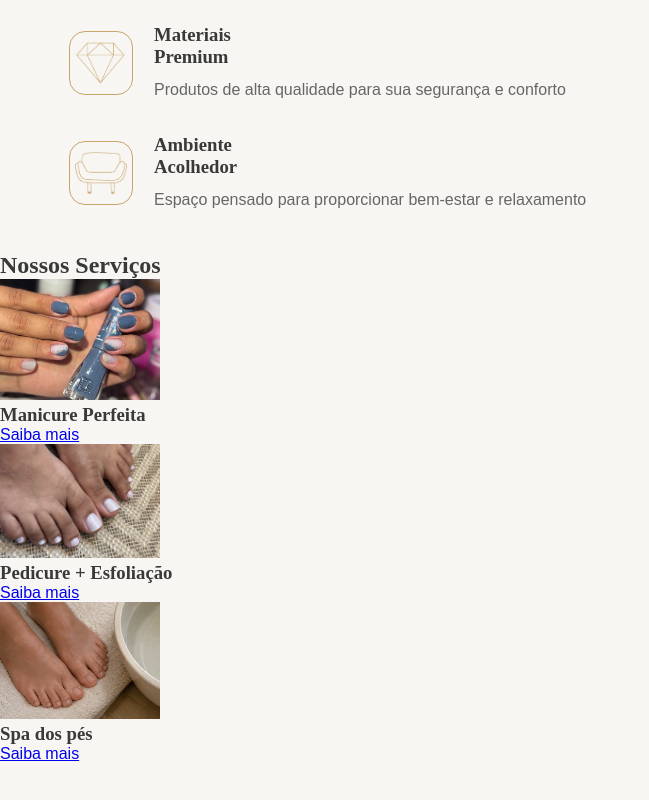
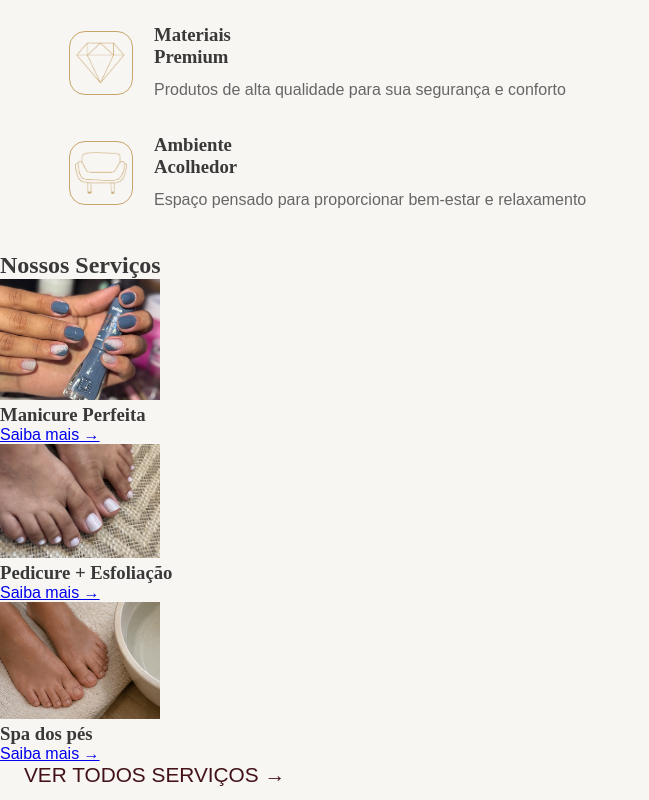
Before and after one commit to CarolinaInglethe/studio-inglethe-nails, a React (Vite) app: page / in a window 1280 px wide. Shown: the part 1570-2370 px from the top of the page, without its empty margins (0-649 px from the left). Before the commit the page ends 2333 px from the top, so only its background shows below. Built offline with nearby package versions, Linux system fonts and the light colour scheme.

Commit message:
feat: adiciona botao ver todos serviços no Preview services da home

```diff
--- a/src/components/PreviewSevicesSection.jsx
+++ b/src/components/PreviewSevicesSection.jsx
@@ -1,4 +1,5 @@
 import { Link } from "react-router-dom";
+import Button from './Button';
 import IMGM from "../assets/images/IMG_8830.PNG"
 import IMGP from "../assets/images/IMG_8860.PNG"
 import IMGS from "../assets/images/IMG_8870.PNG"
@@ -10,19 +11,20 @@ function PreviewServicesSection() {
             <div className="preview-services-card">
                 <img src={IMGM} width="160px" alt="" />
                 <h3>Manicure Perfeita</h3>
-                <Link to="/services">Saiba mais </Link>
+                <Link to="/services">Saiba mais →</Link>
             </div>
             <div className="-preview-ervices-card">
                 <img src={IMGP} width="160px" alt="" />
                 <h3>Pedicure + Esfoliação</h3>
-                <Link to="/services">Saiba mais </Link>
+                <Link to="/services">Saiba mais →</Link>
             </div>
             <div className="preview-services-card">
                 <img src={IMGS} width="160px" alt="" />
                 <h3>Spa dos pés</h3>
-                <Link to="/services">Saiba mais </Link>
+                <Link to="/services">Saiba mais →</Link>
             </div>
 
+            <Button variant="secondary" element="Link">VER TODOS SERVIÇOS →</Button>
         </section>
     )
 }
```
